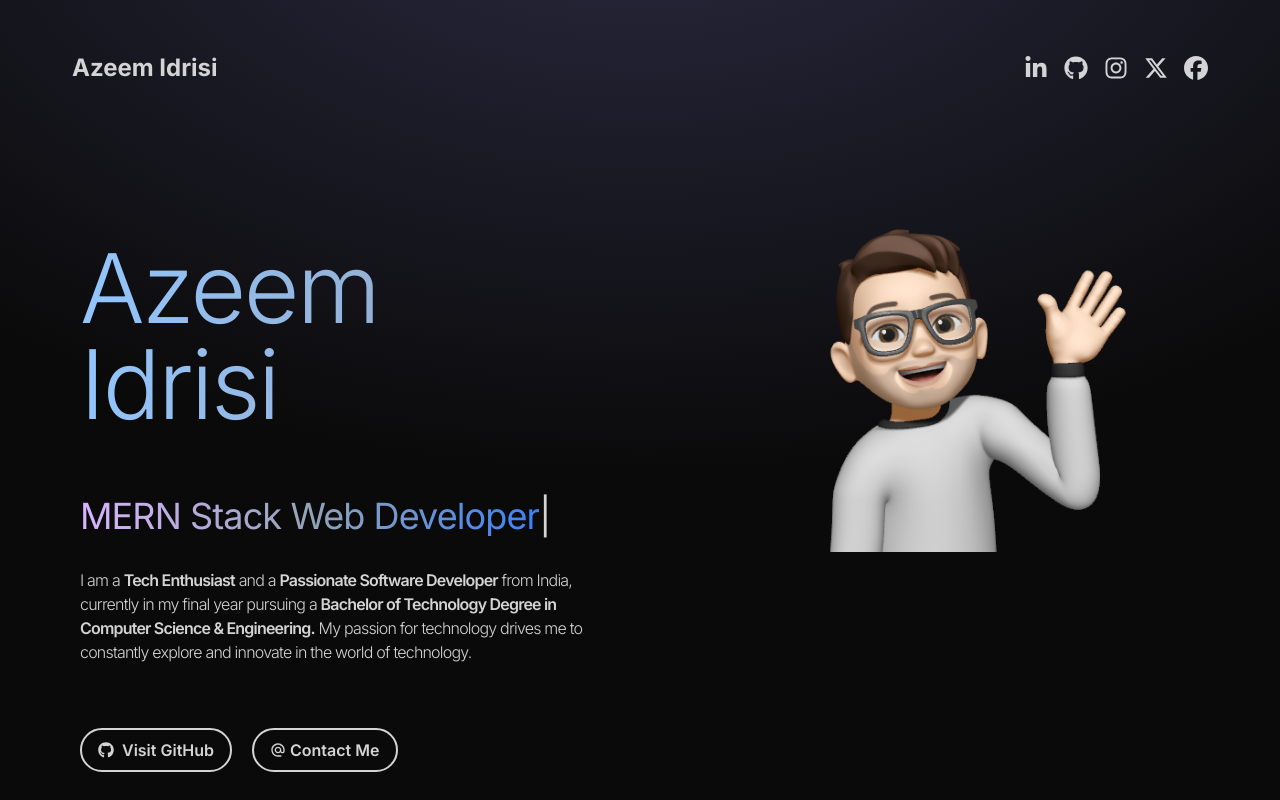
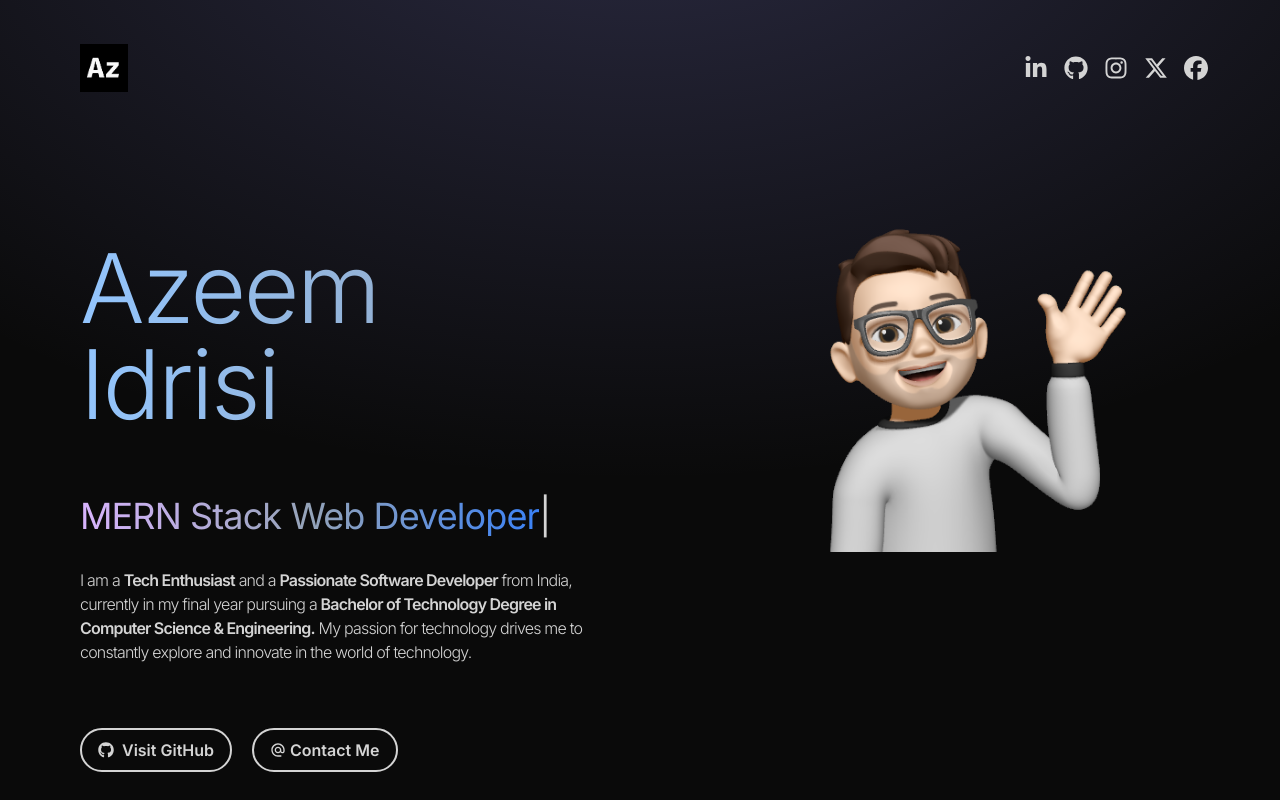
Before and after one commit to AzeemIdrisi/AzeemIdrisi.github.io, a React (Vite) app: page / in a window 1280 px wide. Shown: the top 800 px of the page. Built offline with nearby package versions, Linux system fonts and the light colour scheme.

Commit message:
Added Nav Logo

```diff
--- a/src/components/Navbar.jsx
+++ b/src/components/Navbar.jsx
@@ -11,9 +11,12 @@ function Navbar() {
       className=" flex flex-wrap justify-center items-center lg:justify-between py-6 mb-16 lg:mb-0"
     >
       <div className="flex flex-shrink-0 items-center">
-        <h1 className="text-2xl font-bold mx-8 cursor-default hover:text-white transition-all duration-300">
+        <a href="https://azeemidrisi.github.io/">
+          {/* <h1 className="text-2xl font-bold mx-8 cursor-default hover:text-white transition-all duration-300">
           Azeem Idrisi
-        </h1>
+        </h1> */}
+          <img src="/favicon.png" className="w-12 h-12 lg:ml-10 " alt="" />
+        </a>
       </div>
       <div className="m-8 flex  items-center justify-center gap-4 ">
         <a href="https://www.linkedin.com/in/azeem5202">
```
